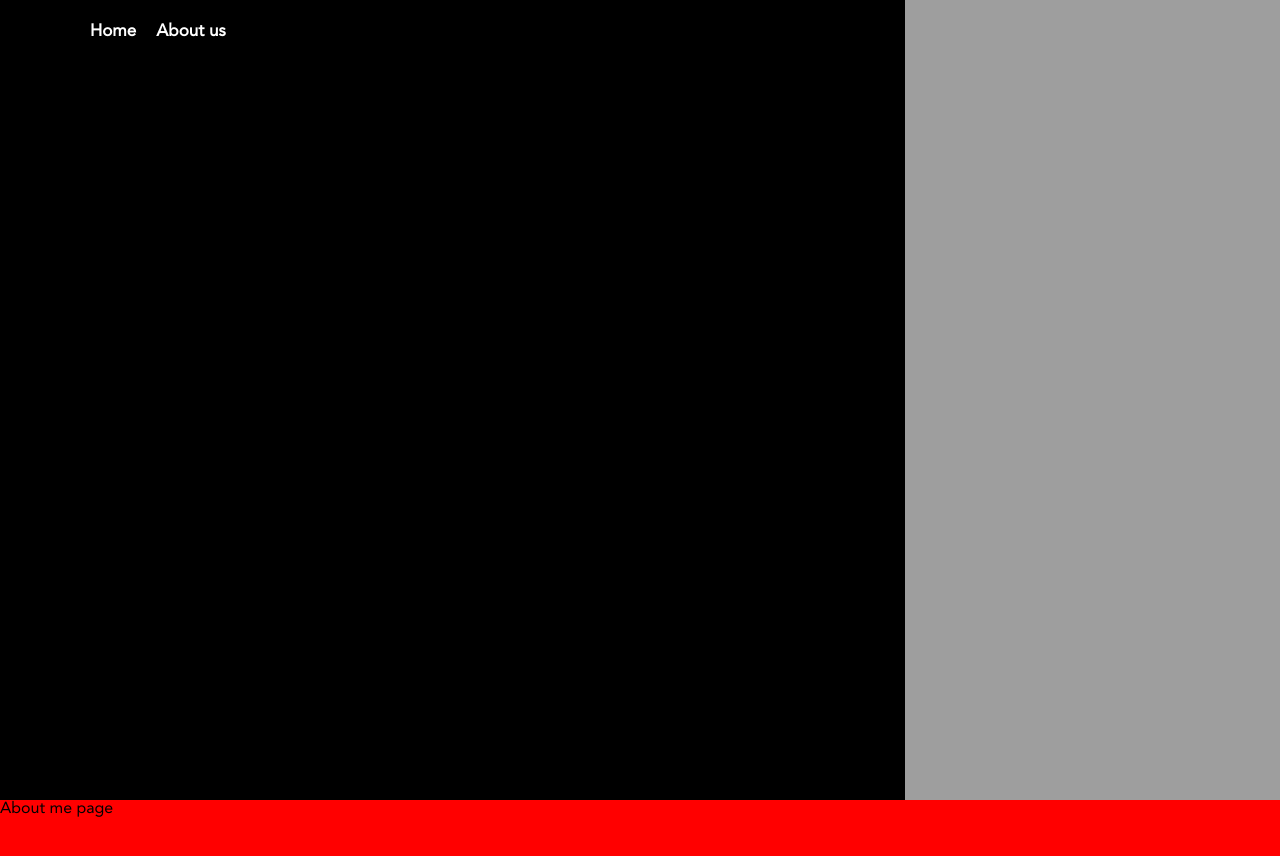
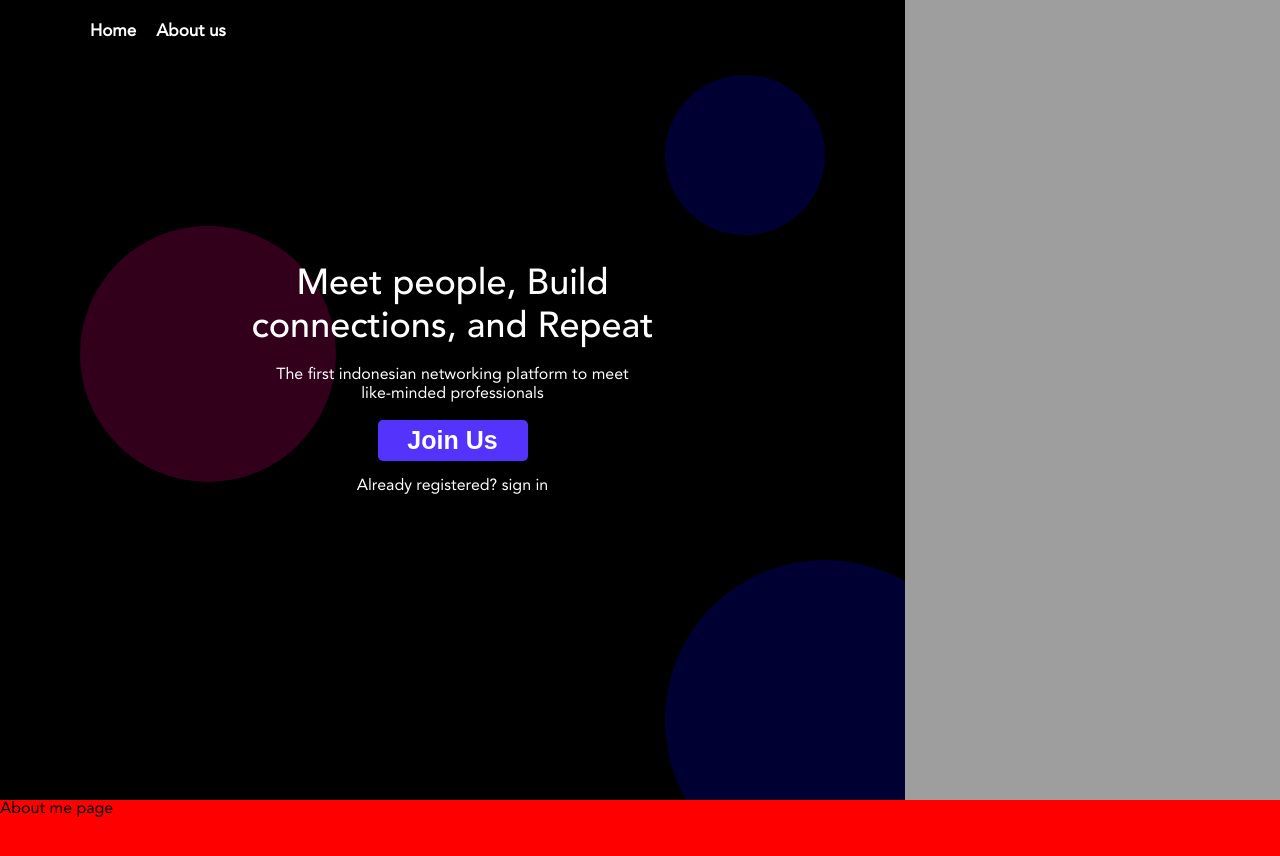
Before and after one commit to andyrobert3/klub-network, a Vue app: page / in a window 1280 px wide. Shown: the top 856 px of the page. Built offline with nearby package versions, Linux system fonts and the light colour scheme; the HTML template or start-up script is replaced by a standard one.

Commit message:
MainPage FInish

```diff
--- a/package.json
+++ b/package.json
@@ -11,7 +11,9 @@
     "bootstrap": "^4.4.1",
     "bootstrap-vue": "^2.5.0",
     "core-js": "^3.6.4",
+    "node-sass": "^4.13.1",
     "register-service-worker": "^1.6.2",
+    "sass-loader": "^8.0.2",
     "vue": "^2.6.11",
     "vue-class-component": "^7.2.2",
     "vue-property-decorator": "^8.3.0",
--- a/src/App.vue
+++ b/src/App.vue
@@ -5,10 +5,47 @@
 </template>
 
 <style>
+
 @font-face {
   font-family: "Avenir";
   src: url("./assets/fonts/AvenirLTStd-Roman.otf");
 }
+
+@font-face {
+  font-family: "AvenirMedium";
+  src: url("./assets/fonts/AvenirLTStd-Medium.otf");
+}
+.BlueCircle{
+  background-color: #0500FF;
+  opacity: 20%;
+  border-radius: 50%;
+  position:absolute;
+  z-index: -1;
+}
+
+.RedCircle{
+  background-color: #ff008b;
+  opacity: 20%;
+  border-radius: 50%;
+  position:absolute;
+  z-index: -1;
+}
+
+.Small{
+  width: calc(100vw *(1/8));
+  height: calc(100vw *(1/8));
+}
+
+.Medium{
+  width: calc(100vw *(3/15));
+  height: calc(100vw *(3/15));
+}
+
+.Large{
+  width: calc(100vw *(3/12));
+  height: calc(100vw *(3/12));
+}
+
 body{
   font-family: "Avenir";
   margin:0px;
--- a/src/assets/app.scss
+++ b/src/assets/app.scss
@@ -0,0 +1,4 @@
+$PurpleColor: #5433FD;
+$WhiteColor: #fff;
+$BlueColor: #0500FF;
+$RedColor: #FF008B;
--- a/src/components/MainPage/MainPage.vue
+++ b/src/components/MainPage/MainPage.vue
@@ -1,7 +1,22 @@
 <template>
   <div>
     <div class="Left MainPage">
+      <div id="circle_1" class="BlueCircle Small"></div>
+      <div id="circle_2" class="RedCircle Medium"></div>
+      <div id="circle_3" class="BlueCircle Large"></div>
       <Navbar id="Navbar" v-bind:NavbarList="NavbarList"></Navbar>
+      <div id="MainPageSlogan">
+        <p id="Slogan_1">
+          Meet people, Build
+          <br />connections, and Repeat
+        </p>
+        <p id="Slogan_2">
+          The first indonesian networking platform to meet
+          <br />like-minded professionals
+        </p>
+        <button id="JoinUsButton">Join Us</button>
+        <p id="SignIn">Already registered? sign in</p>
+      </div>
     </div>
     <div class="Right MainPage">
       <div id="person_1"></div>
@@ -25,12 +40,59 @@ export default {
 };
 </script>
 
-<style scoped>
+<style lang="scss">
+.MainPage {
+  position: relative;
+}
+
+#circle_1 {
+  right: calc(100vw * (1 / 16));
+  top: calc(100vw * (1 / 17));
+}
+
+#circle_2 {
+  left: calc(100vw * (1 / 16));
+  top: calc(100vw * (3 / 17));
+}
+
+#circle_3 {
+  right: calc(100vw * (1 / 16) * -1);
+  bottom: calc(100vw * (1 / 16) * -1);
+}
+
+#JoinUsButton {
+  width: 150px;
+  height: 41px;
+  font-size: 25px;
+  color: $WhiteColor;
+  background-color: $PurpleColor;
+  border-radius: 5px;
+  border: none;
+  font-weight: 600;
+}
+
+#Slogan_1 {
+  font-family: "AvenirMedium";
+  font-size: 36px;
+  margin: 0;
+  font-weight: bold;
+}
+
+#Slogan_2 {
+  font-size: 16px;
+}
+
+#MainPageSlogan {
+  margin-top: calc(100vh * (1 / 4));
+  text-align: center;
+}
+
 .Left {
   background-color: #000;
   height: 100%;
-  width: 100%;
+  width: calc(100vw - 375px);
   float: left;
+  z-index: -2;
 }
 
 .Right {
@@ -39,6 +101,15 @@ export default {
   width: 375px;
   right: 0px;
   position: absolute;
+}
+
+#MainPageSlogan {
+  color: $WhiteColor;
+  /* top:25%;
+  left:20%;
+  position: absolute; */
+  /* position: absolute; */
+  text-align: center;
 }
 
 #Navbar {
@@ -59,7 +130,7 @@ export default {
   /* height: 241px; */
   height: 33.33%;
   /* width: 214px; */
-  width:55%;
+  width: 55%;
   object-fit: cover;
   float: left;
   /* background-position-x: 300;   */
--- /dev/null
+++ b/vue.config.js
@@ -0,0 +1,9 @@
+module.exports = {
+    css: {
+      loaderOptions: {
+        sass: {
+          prependData: `@import "@/assets/app.scss";`
+        }
+      }
+    }
+  };
```
Also changed, not shown: 2 other files (tests, documents, lock files or other folders).
